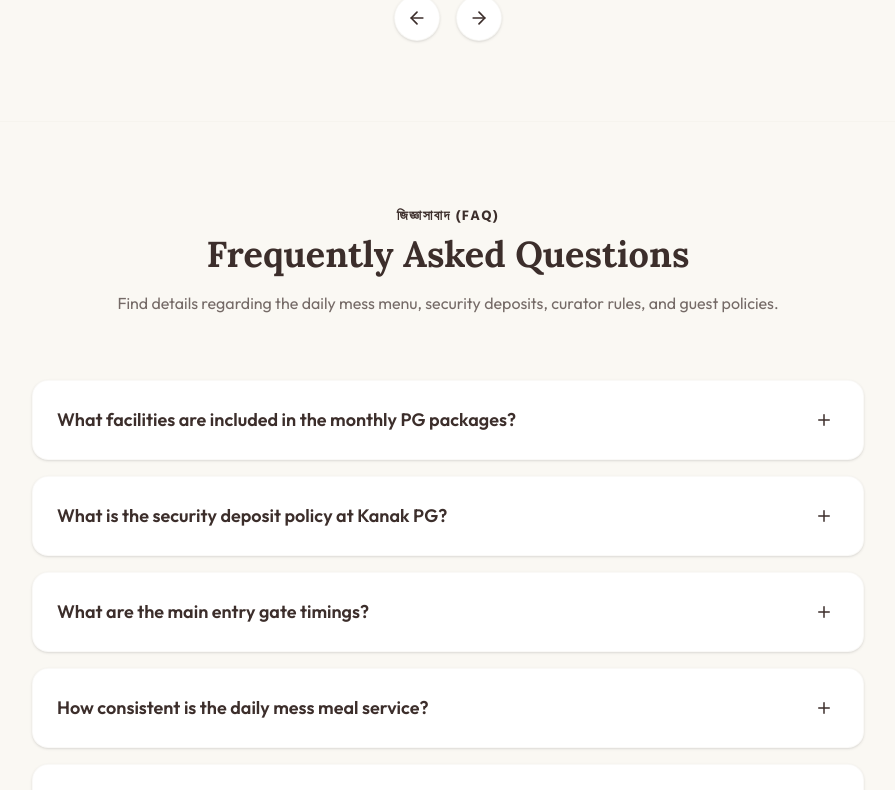
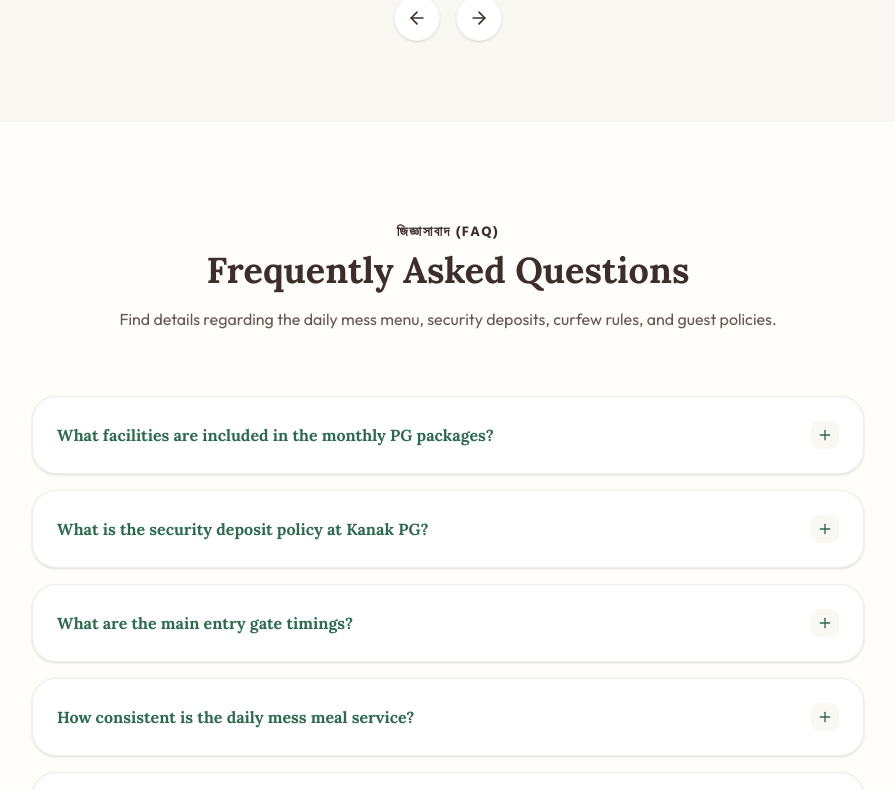
Before and after one commit to adeditsmsg-oss/kanak-mess, a Next.js app: page /kanak-mess/ in a window 1280 px wide. Shown: the part 6480-7270 px from the top of the page, without its empty margins (192-1087 px from the left). Built offline with nearby package versions, Linux system fonts and the light colour scheme.

Commit message:
Upload src/components/FAQ.tsx to main (Next.js layout upgrade)

```diff
--- a/src/components/FAQ.tsx
+++ b/src/components/FAQ.tsx
@@ -1,3 +1,5 @@
+'use client';
+
 import React, { useState } from 'react';
 import { Plus, Minus } from 'lucide-react';
 
@@ -32,15 +34,15 @@ export default function FAQ() {
   };
 
   return (
-    <section id="faq" className="py-20 bg-warmOffWhite border-t border-greyBorder/20">
-      <div className="max-w-4xl mx-auto px-4 sm:px-6 lg:px-8">
+    <section id="faq" className="py-24 bg-creamCard border-t border-greyBorder/30 relative overflow-hidden">
+      <div className="max-w-4xl mx-auto px-6 sm:px-8">
 
         {/* Title */}
         <div className="text-center max-w-3xl mx-auto mb-16">
-          <span className="text-sm font-bold uppercase tracking-widest text-goldBrand font-bengali">জিজ্ঞাসাবাদ (FAQ)</span>
-          <h2 className="text-3xl sm:text-4xl font-bold mt-2 text-charcoalText">Frequently Asked Questions</h2>
-          <p className="text-charcoalText/70 mt-4 leading-relaxed">
-            Find details regarding the daily mess menu, security deposits, curator rules, and guest policies.
+          <span className="text-sm font-bold uppercase tracking-widest text-accentRose font-bengali">জিজ্ঞাসাবাদ (FAQ)</span>
+          <h2 className="text-3xl sm:text-4xl font-extrabold text-primaryGreen mt-2 font-serif">Frequently Asked Questions</h2>
+          <p className="text-charcoalText/80 mt-4 leading-relaxed text-sm sm:text-base">
+            Find details regarding the daily mess menu, security deposits, curfew rules, and guest policies.
           </p>
         </div>
 
@@ -49,24 +51,24 @@ export default function FAQ() {
           {faqs.map((faq, idx) => (
             <div
               key={idx}
-              className="bg-white rounded-2xl border border-greyBorder/20 overflow-hidden transition-all duration-300 shadow-sm"
+              className="bg-whitePure rounded-3xl border border-greyBorder/50 overflow-hidden transition-all duration-300 shadow-sm"
             >
               <button
                 onClick={() => toggleFAQ(idx)}
-                className="w-full text-left p-6 flex justify-between items-center text-primaryDark hover:text-terracotta transition-colors font-semibold"
+                className="w-full text-left p-6 flex justify-between items-center text-primaryGreen hover:text-accentRose transition-colors font-bold font-serif"
               >
-                <span className="text-base sm:text-lg">{faq.q}</span>
-                <span className="ml-4 p-1.5 bg-warmOffWhite text-terracotta rounded-lg flex-shrink-0">
-                  {openIndex === idx ? <Minus size={18} /> : <Plus size={18} />}
+                <span className="text-sm sm:text-base">{faq.q}</span>
+                <span className="ml-4 p-1.5 bg-creamBg text-primaryGreen rounded-lg flex-shrink-0">
+                  {openIndex === idx ? <Minus size={16} /> : <Plus size={16} />}
                 </span>
               </button>
 
               <div
                 className={`transition-all duration-300 ease-in-out ${
-                  openIndex === idx ? 'max-h-[500px] border-t border-greyBorder/10 p-6' : 'max-h-0 pointer-events-none'
-                } overflow-hidden bg-sandBg/40`}
+                  openIndex === idx ? 'max-h-[500px] border-t border-greyBorder/20 p-6' : 'max-h-0 pointer-events-none'
+                } overflow-hidden bg-creamBg/30`}
               >
-                <p className="text-sm text-charcoalText/85 leading-relaxed">
+                <p className="text-xs sm:text-sm text-charcoalText/90 leading-relaxed text-left">
                   {faq.a}
                 </p>
               </div>
```
